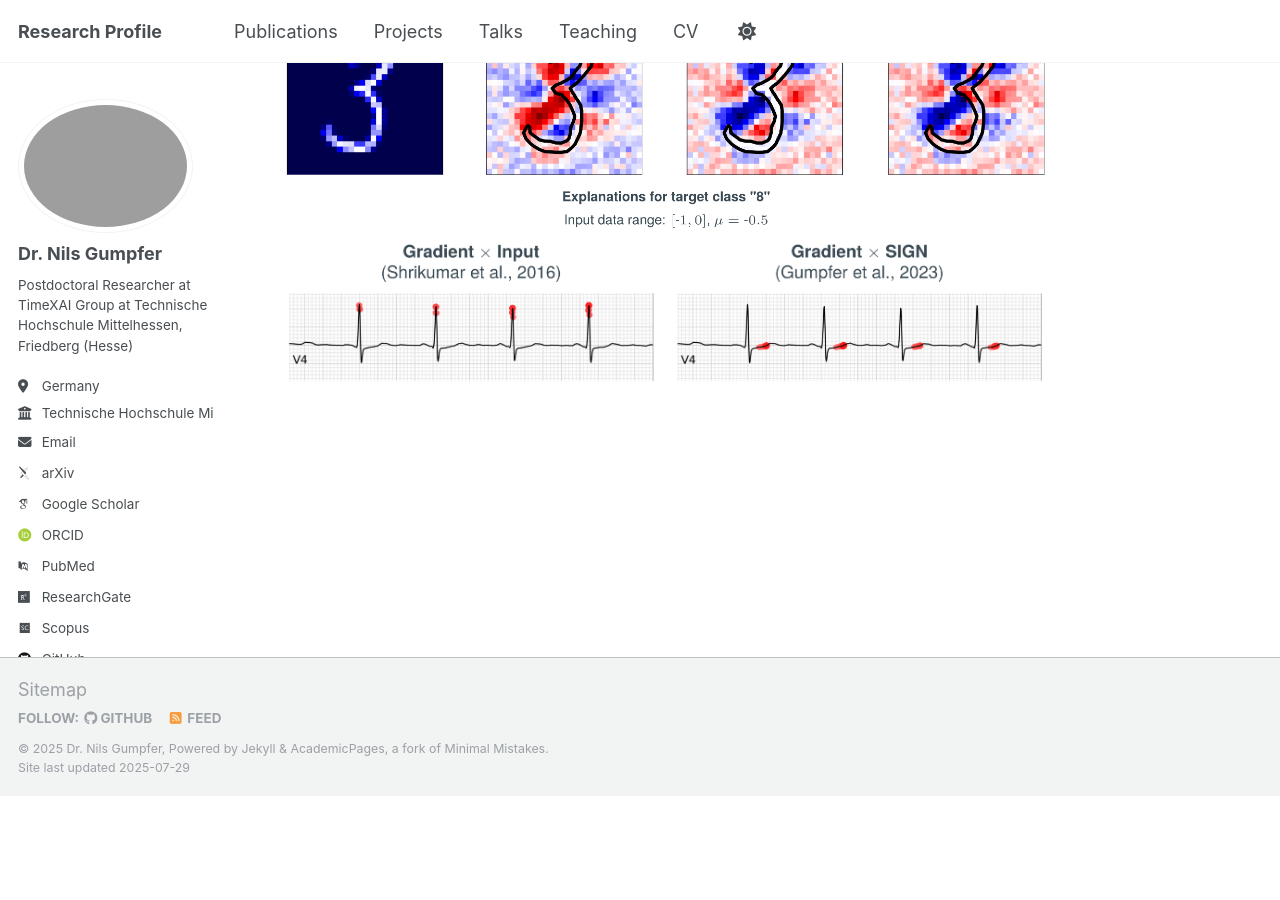
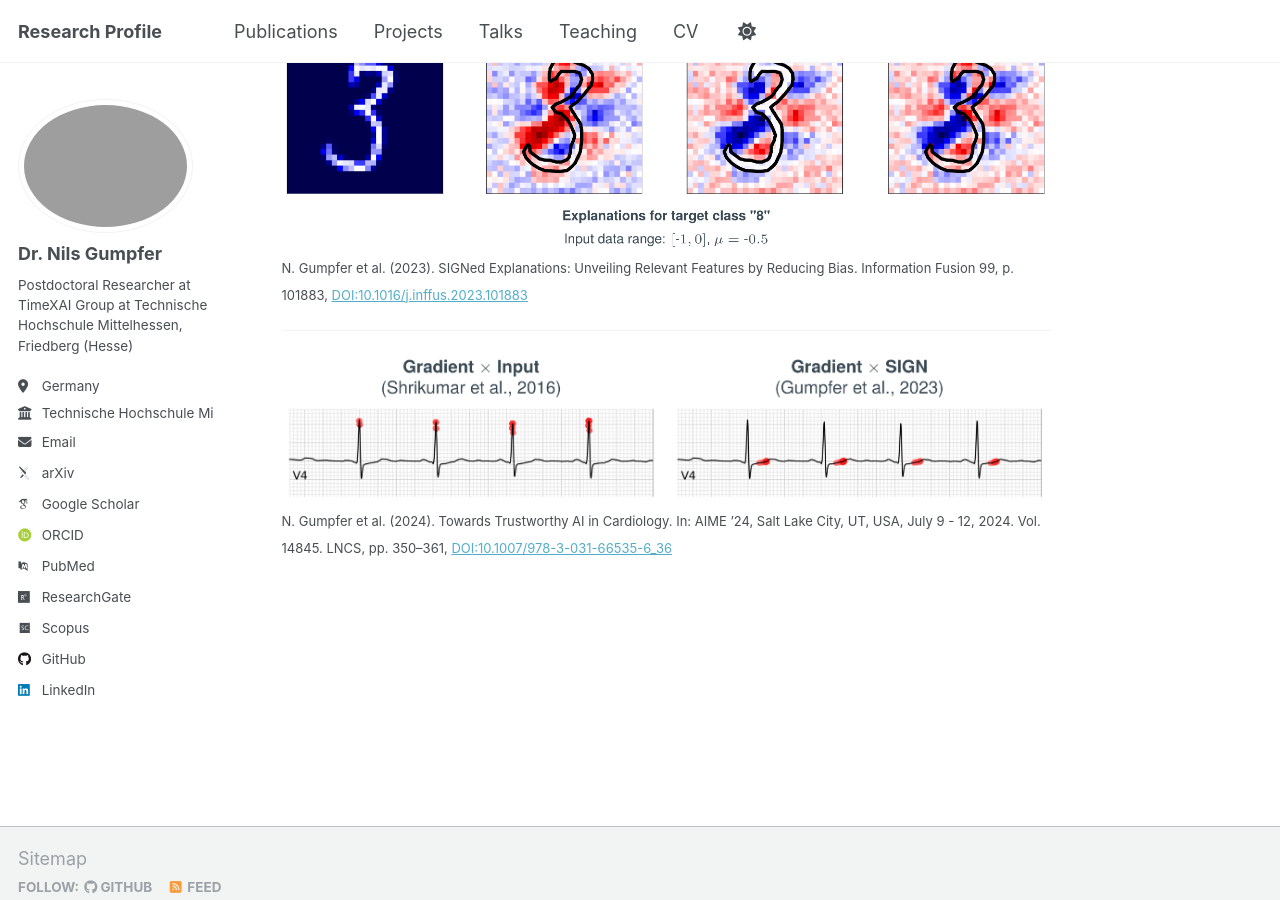
Before and after one commit to nilsgumpfer/nilsgumpfer.github.io, a Jekyll site: the page built from _pages/about.md, in a window 1280 px wide and 900 px high, scrolled down 771 px. Built offline with Jekyll 4.4.1, drawn with Linux system fonts in a browser that asks for light colours; some web fonts are replaced; a script that is not in the unit is left out; before the commit the page ends 1566 px from its top, so only the background shows below that.

Commit message:
2025-07-29_14:07:56

```diff
--- a/_pages/about.md
+++ b/_pages/about.md
@@ -15,5 +15,10 @@ redirect_from:
 
 I am a **postdoctoral researcher** at Technische Hochschule Mittelhessen in Friedberg, Germany. I earned my **Doctor of Engineering** from the Graduate Centre for Engineering Sciences at the Research Campus of Central Hessen in Cooperation with the **Philipps-University of Marburg**. With an industry-earned background in **data analytics**, my research focuses on **applied artificial intelligence in medicine**, particularly in the field of **explainable AI (XAI)** and time series analysis. My scientific contributions include the development of **SIGN, a novel XAI method**, and its evaluation against established clinical guideline patterns. I have also published work on the **detection of myocardial scar** and structural changes in myocardium in general, using **electrocardiogram (ECG)** data. My primary interest lies in **making AI applicable in practice** through the development of **interpretable and transparent models**.
 
+---
 ![sign_mnist.png](../images/sign_mnist.png)
+<span style="font-size:13px">N. Gumpfer et al. (2023). SIGNed Explanations: Unveiling Relevant Features by Reducing Bias. Information Fusion 99, p. 101883, [DOI:10.1016/j.inffus.2023.101883](https://doi.org/10.1016/j.inffus.2023.101883)</span>
+
+---
 ![sign_ecg.png](../images/sign_ecg.png)
+<span style="font-size:13px">N. Gumpfer et al. (2024). Towards Trustworthy AI in Cardiology. In: AIME ’24, Salt Lake City, UT, USA, July 9 - 12, 2024. Vol. 14845. LNCS, pp. 350–361, [DOI:10.1007/978-3-031-66535-6_36](https://doi.org/10.1007/978-3-031-66535-6_36)</span>
```
